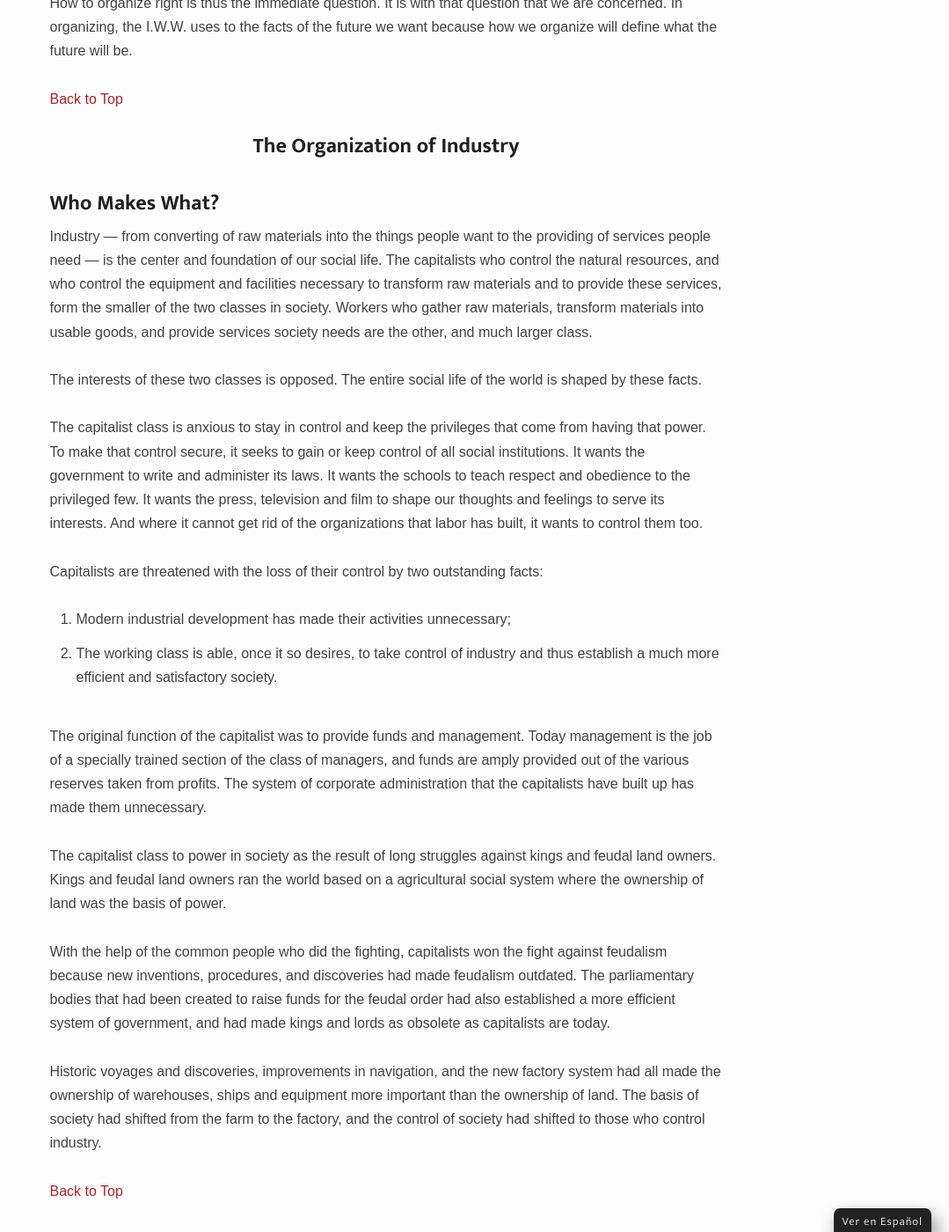
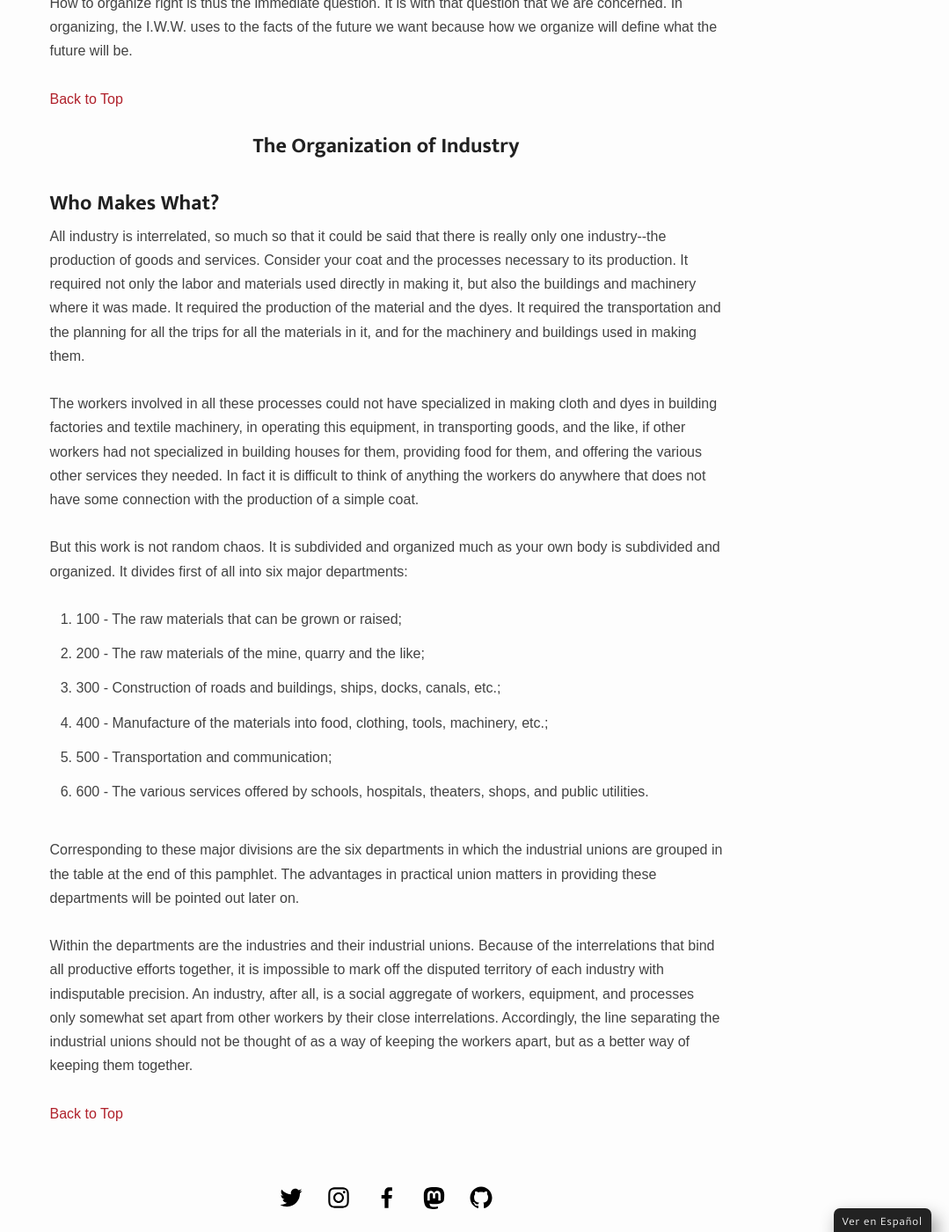
Before and after one commit to IWW-NYC-GMB/iww.nyc, a Jekyll site: the page built from one-big-union.html, in a window 1280 px wide and 1400 px high, scrolled down 7255 px. Shown: the whole window at 88% size, without its empty margins (201-1280 px from the left). Built offline with Jekyll 4.4.1, drawn with Linux system fonts in a browser that asks for light colours; some web fonts are replaced.

Commit message:
Update one-big-union.html

```diff
--- a/one-big-union.html
+++ b/one-big-union.html
@@ -93,16 +93,17 @@ heading: true
 <a href="#top">Back to Top</a><br><br>
 <h1 style="text-align:center;" id="who-makes-what">The Organization of Industry</h1><br>
 <h2>Who Makes What?</h2>
-<p>Industry — from converting of raw materials into the things people want to the providing of services people need — is the center and foundation of our social life. The capitalists who control the natural resources, and who control the equipment and facilities necessary to transform raw materials and to provide these services, form the smaller of the two classes in society. Workers who gather raw materials, transform materials into usable goods, and provide services society needs are the other, and much larger class.</p><br>
-<p>The interests of these two classes is opposed. The entire social life of the world is shaped by these facts.</p><br>
-<p>The capitalist class is anxious to stay in control and keep the privileges that come from having that power. To make that control secure, it seeks to gain or keep control of all social institutions. It wants the government to write and administer its laws. It wants the schools to teach respect and obedience to the privileged few. It wants the press, television and film to shape our thoughts and feelings to serve its interests. And where it cannot get rid of the organizations that labor has built, it wants to control them too.</p><br>
-<p>Capitalists are threatened with the loss of their control by two outstanding facts:</p><br>
+<p>All industry is interrelated, so much so that it could be said that there is really only one industry--the production of goods and services. Consider your coat and the processes necessary to its production. It required not only the labor and materials used directly in making it, but also the buildings and machinery where it was made. It required the production of the material and the dyes. It required the transportation and the planning for all the trips for all the materials in it, and for the machinery and buildings used in making them.</p><br>
+<p>The workers involved in all these processes could not have specialized in making cloth and dyes in building factories and textile machinery, in operating this equipment, in transporting goods, and the like, if other workers had not specialized in building houses for them, providing food for them, and offering the various other services they needed. In fact it is difficult to think of anything the workers do anywhere that does not have some connection with the production of a simple coat.</p><br>
+<p>But this work is not random chaos. It is subdivided and organized much as your own body is subdivided and organized. It divides first of all into six major departments:</p><br>
 <ol>
-  <li>Modern industrial development has made their activities unnecessary;</li>
-  <li>The working class is able, once it so desires, to take control of industry and thus establish a much more efficient and satisfactory society.</li>
+  <li>100 - The raw materials that can be grown or raised;
+  <li>200 - The raw materials of the mine, quarry and the like;
+  <li>300 - Construction of roads and buildings, ships, docks, canals, etc.;
+  <li>400 - Manufacture of the materials into food, clothing, tools, machinery, etc.;
+  <li>500 - Transportation and communication;
+  <li>600 - The various services offered by schools, hospitals, theaters, shops, and public utilities.
 </ol><br>
-<p>The original function of the capitalist was to provide funds and management. Today management is the job of a specially trained section of the class of managers, and funds are amply provided out of the various reserves taken from profits. The system of corporate administration that the capitalists have built up has made them unnecessary.</p><br>
-<p>The capitalist class to power in society as the result of long struggles against kings and feudal land owners. Kings and feudal land owners ran the world based on a agricultural social system where the ownership of land was the basis of power.</p><br>
-<p>With the help of the common people who did the fighting, capitalists won the fight against feudalism because new inventions, procedures, and discoveries had made feudalism outdated. The parliamentary bodies that had been created to raise funds for the feudal order had also established a more efficient system of government, and had made kings and lords as obsolete as capitalists are today.</p><br>
-<p>Historic voyages and discoveries, improvements in navigation, and the new factory system had all made the ownership of warehouses, ships and equipment more important than the ownership of land. The basis of society had shifted from the farm to the factory, and the control of society had shifted to those who control industry.</p><br>
+<p>Corresponding to these major divisions are the six departments in which the industrial unions are grouped in the table at the end of this pamphlet. The advantages in practical union matters in providing these departments will be pointed out later on.</p><br>
+<p>Within the departments are the industries and their industrial unions. Because of the interrelations that bind all productive efforts together, it is impossible to mark off the disputed territory of each industry with indisputable precision. An industry, after all, is a social aggregate of workers, equipment, and processes only somewhat set apart from other workers by their close interrelations. Accordingly, the line separating the industrial unions should not be thought of as a way of keeping the workers apart, but as a better way of keeping them together.</p><br>
 <a href="#top">Back to Top</a><br><br>
```
